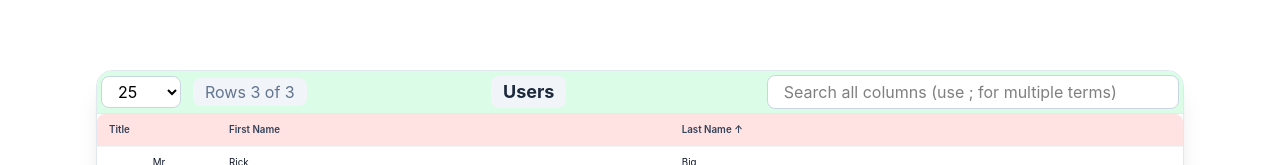
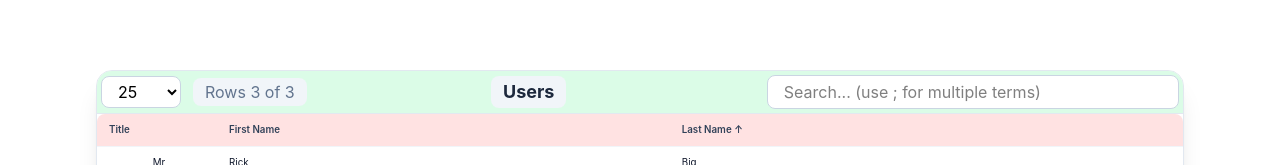
Before and after one commit to daniel-milic/build-table, a React (Vite) app: page / in a window 1280 px wide. Shown: the part 242-407 px from the top of the page. Built offline with nearby package versions, Linux system fonts and the light colour scheme.

Commit message:
update readme

```diff
--- a/src/components/BuildTable.jsx
+++ b/src/components/BuildTable.jsx
@@ -157,7 +157,7 @@ export default function BuildTable({ dataset }) {
         <div className="flex-1 flex items-center ml-4">
           <input
             type="text"
-            placeholder="Search all columns (use ; for multiple terms)"
+            placeholder="Search... (use ; for multiple terms)"
             className="flex-1 px-4 py-1 border border-slate-300 rounded-lg bg-white focus:outline-none focus:ring-2 focus:ring-blue-500 focus:border-blue-500 transition-all"
             value={globalFilter}
             onChange={(e) => setGlobalFilter(e.target.value)}
```
Also changed, not shown: screenshots/table.png (added), 1 other file (tests, documents, lock files or other folders).
